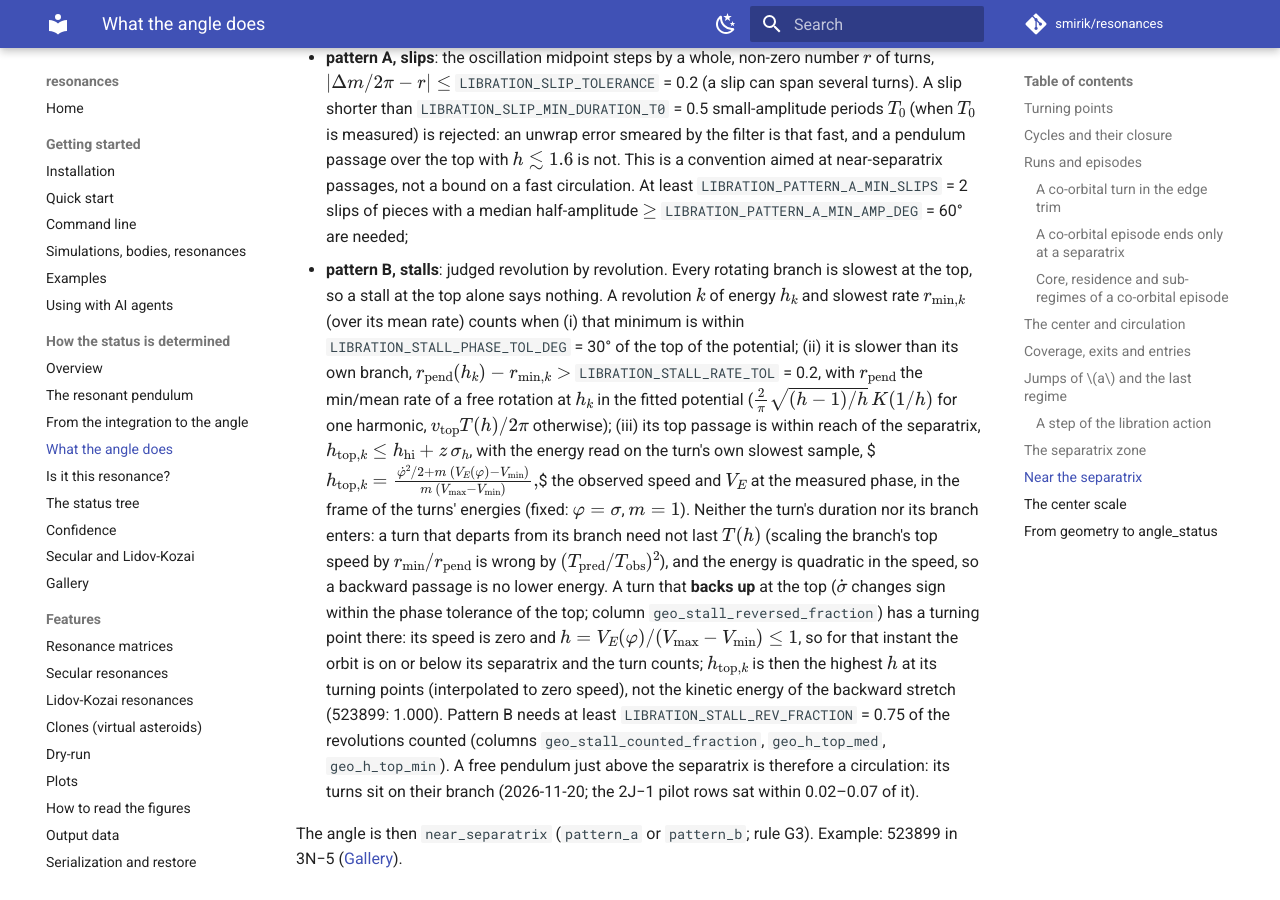
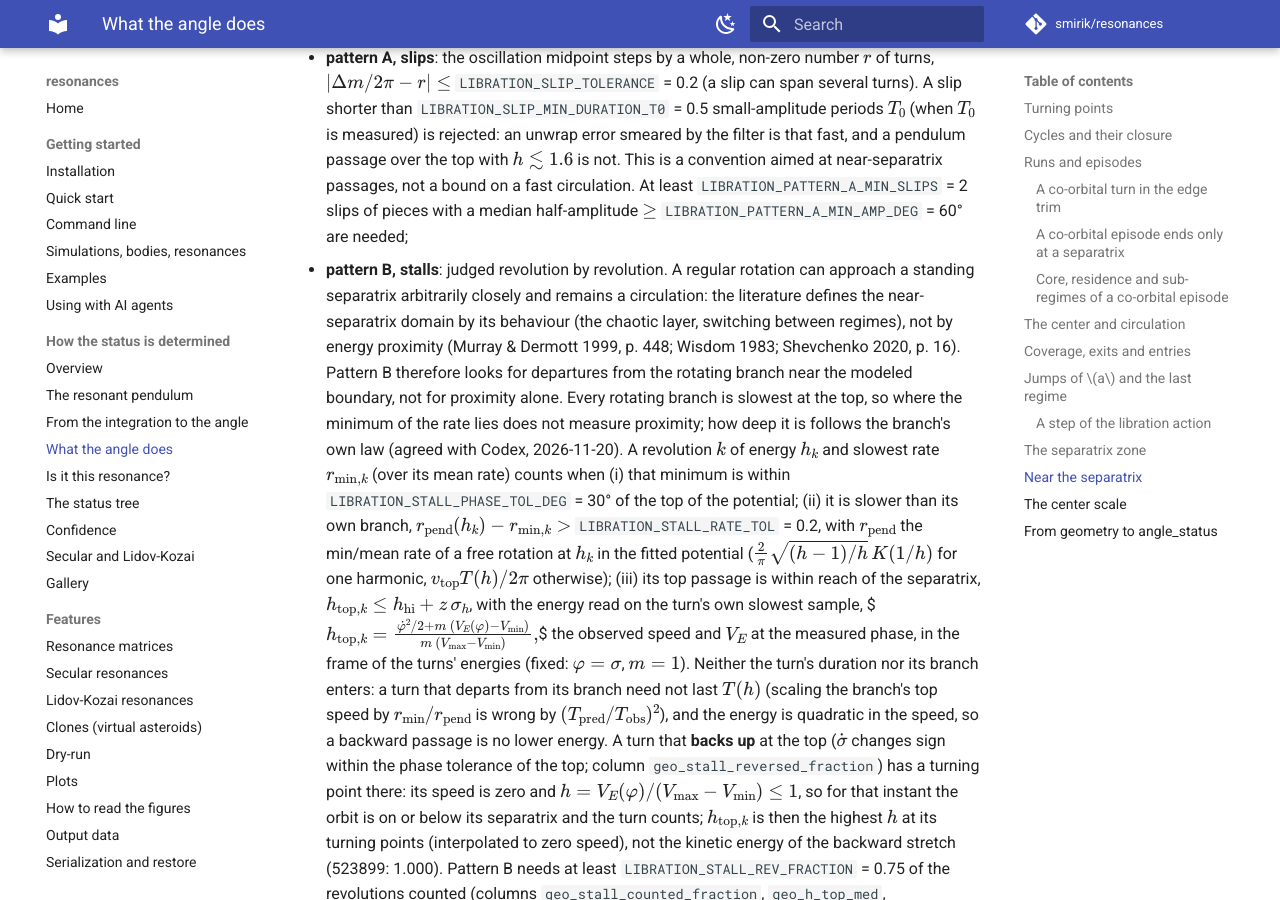
Before and after one commit to smirik/resonances, an MkDocs documentation site: the page built from docs/physics/geometry.md, in a window 1280 px wide and 900 px high, scrolled down 14797 px. Built offline with MkDocs 1.6.1 and Material for MkDocs 9.7.7, drawn with Linux system fonts in a browser that asks for light colours; comment, search, counter and statistics services are not loaded.

Commit message:
Pattern B: Btoptol kept after the literature and Codex check (a regular rotation on its branch is a circulation, however close to a standing separatrix); docs paragraph
Co-Authored-By: Claude Opus 5.5 <noreply@anthropic.com>
Claude-Session: https://claude.ai/code/session_01UP5XH6YGPq4CTvbCMV6tjQ

```diff
--- a/docs/physics/geometry.md
+++ b/docs/physics/geometry.md
@@ -573,8 +573,13 @@ need the potential fitted to $\sigma$ alone to hold (the pendulum test R0 on $\s
   This is a convention aimed at near-separatrix passages, not a bound on a fast circulation. At least
   `LIBRATION_PATTERN_A_MIN_SLIPS` = 2 slips of pieces with a median half-amplitude $\ge$
   `LIBRATION_PATTERN_A_MIN_AMP_DEG` = 60° are needed;
-- **pattern B, stalls**: judged revolution by revolution. Every rotating branch is slowest at the top, so a stall at
-  the top alone says nothing. A revolution $k$ of energy $h_k$ and slowest rate $r_{\min,k}$ (over its mean rate)
+- **pattern B, stalls**: judged revolution by revolution. A regular rotation can approach a standing separatrix
+  arbitrarily closely and remains a circulation: the literature defines the near-separatrix domain by its behaviour
+  (the chaotic layer, switching between regimes), not by energy proximity (Murray & Dermott 1999, p. 448; Wisdom
+  1983; Shevchenko 2020, p. 16). Pattern B therefore looks for departures from the rotating branch near the modeled
+  boundary, not for proximity alone. Every rotating branch is slowest at the top, so where the minimum of the rate
+  lies does not measure proximity; how deep it is follows the branch's own law (agreed with Codex, 2026-11-20). A
+  revolution $k$ of energy $h_k$ and slowest rate $r_{\min,k}$ (over its mean rate)
   counts when (i) that minimum is within `LIBRATION_STALL_PHASE_TOL_DEG` = 30° of the top of the potential; (ii) it is
   slower than its own branch, $r_\text{pend}(h_k) - r_{\min,k} >$ `LIBRATION_STALL_RATE_TOL` = 0.2, with
   $r_\text{pend}$ the min/mean rate of a free rotation at $h_k$ in the fitted potential
```
Also changed, not shown: benchmark/DECISIONS.md (+14 -0 lines), dev/decisions.md (+9 -0 lines), resonances/skills/resonances/references/physics/geometry.md (+7 -2 lines).
